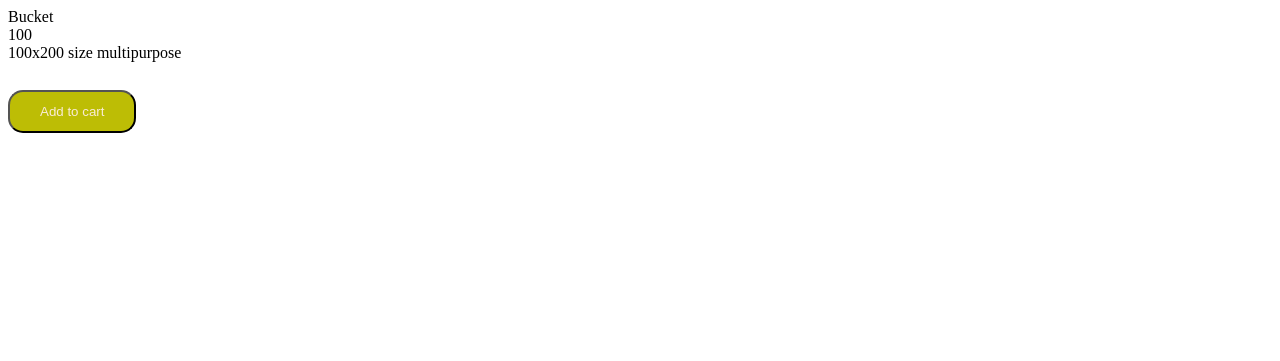
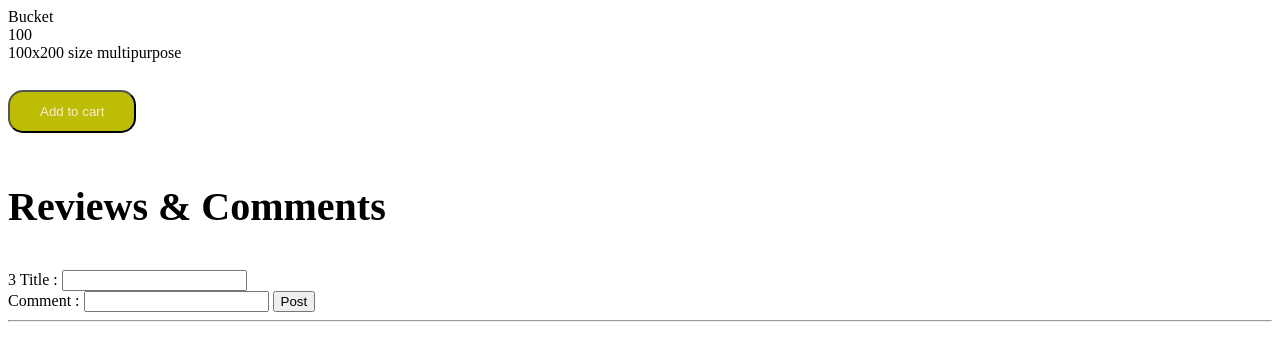
Before and after one commit to Saumya40-codes/Perfect-Buy, a Django app: page /view/3/ in a window 1280 px wide. Shown: the top 361 px of the page. Run offline with Django 4.2, Linux system fonts and the light colour scheme; data comes from the database, SQL or seed files in the repository; both versions use the stored data as it was after the commit.

Commit message:
changes in cart_items func

```diff
--- a/cart_site/cart/forms.py
+++ b/cart_site/cart/forms.py
@@ -1,6 +1,6 @@
 from django.forms import ModelForm
 
-from .models import Login, Products
+from .models import Login, Products, Comments
 
 
 class LoginForm(ModelForm):
@@ -12,3 +12,8 @@ class ProductsForm(ModelForm):
     class Meta:
         model = Products
         fields = ['name', 'price', 'descp']
+
+class CommentForm(ModelForm):
+    class Meta:
+        model = Comments
+        fields = ['title', 'comment']
--- a/cart_site/cart/models.py
+++ b/cart_site/cart/models.py
@@ -22,3 +22,9 @@ class Cart(models.Model):
     descp = models.CharField(max_length=100)
     def __str__(self):
         return self.name
+
+class Comments(models.Model):
+    title = models.CharField(max_length=50)
+    comment = models.CharField(max_length=500)
+    def __str__(self):
+        return self.title
--- a/cart_site/cart/templates/cart/home.html
+++ b/cart_site/cart/templates/cart/home.html
@@ -11,14 +11,30 @@
             justify-content: left;
             column-gap: 20px;
         }
+        .block{
+            overflow: hidden;
+        }
+        .lo{
+            float: right;
+        }
+        .exp{
+            float: left;
+        }
     </style>
 </head>
 <body>
     {% block content %}
+{% if not request.user.is_authenticated %}
     <div class="blk">
     <a href="{% url 'login' %}">Login</a>
     <a href="{% url 'signup' %}">Signup</a>
 </div>
+{% else %}
+<div class="block">
+<a href="{% url 'publish' %}" class="exp">Explore</a>
+<a href="{% url 'logout' %}" class="lo">Logout</a>
+</div>
+{% endif %}
     <h1>PerfectBuy</h1>
     <p>Get the best products from anywhere around the world</p>
     {% endblock %}
--- a/cart_site/cart/templates/cart/view.html
+++ b/cart_site/cart/templates/cart/view.html
@@ -12,6 +12,12 @@
     }
     .btn:hover{
         box-shadow: 6px 6px 9px rgba(0,0,0,0.5);
+    }
+
+    .rc{
+        margin-top: 50px;
+        font-size: 40px;
+        font-weight: bold;
     }
 </style>
 
@@ -32,4 +38,20 @@
 {% for message in messages %}
 {{message}} <a href="{% url 'cart' %}">View Your Cart</a>
 {% endfor %}
+
+
+<p class="rc">Reviews & Comments </p>
+<form action="{% url 'comment' %}" method="post">
+{% csrf_token %}
+<input type="hidden" name="item_ids" value="{{item.id}}">
+{{item.id}}
+Title : {{form.title}} <br>
+Comment : {{form.comment}}
+<input type="submit" value="Post">
+</form>
+<hr>
+{% for comments in comment %}
+<p>{{comments.title}}</p>
+<p>{{comments.comment}}</p>
+{% endfor %}
 {% endblock %}
--- a/cart_site/cart/urls.py
+++ b/cart_site/cart/urls.py
@@ -8,5 +8,6 @@ urlpatterns = [
     path('publish_prod/', views.publish_prod, name='publish_prod'),
     path('view/<str:pk>/', views.view, name='view'),
     path('logout/', views.logout_user, name='logout'),
-    path('cart/', views.cart, name='cart')
+    path('cart/', views.cart, name='cart'),
+    path('comment/',views.comment,name='comment'),
 ]
--- a/cart_site/cart/views.py
+++ b/cart_site/cart/views.py
@@ -1,13 +1,13 @@
 from django.shortcuts import render, redirect
 from django.http import HttpResponse
-from .models import Login, Products, Cart
-from .forms import LoginForm, ProductsForm
+from .models import Login, Products, Cart, Comments
+from .forms import LoginForm, ProductsForm, CommentForm
 from django.contrib.auth import authenticate, logout , login as login_dj
 from django.contrib.auth.models import User
 from django.contrib import messages
 from django.contrib.auth.decorators import login_required
 from django.contrib.auth.forms import UserCreationForm
-from django.db.models import Q
+from django.db.models import Q, Sum
 # Create your views here.
 
 
@@ -103,19 +103,34 @@ def view(request, pk):
         messages.success(request, 'Item added to cart successfully')
         pk = int(request.POST.get('item_id'))
         item = Products.objects.get(id=pk)
-        context = {'item': item}
+        form = CommentForm()
+        context = {'item': item, 'form': form}
         return render(request, 'cart/view.html', context)
     item = Products.objects.get(id=pk)
-    context = {'item': item}
+    form = CommentForm()
+    context = {'item': item, 'form': form}
     return render(request, 'cart/view.html', context)
 
 def cart(request):
     name = User.objects.get(username=request.user)
     items = Cart.objects.filter(user=name)
     item_count = items.count()
-    context = {'items': items, 'item_count': item_count}
+    total_price = items.aggregate(Sum('price'))['price__sum'] or 0
+    context = {'items': items, 'item_count': item_count, 'total_price': total_price}
     return render(request, 'cart/cart_items.html', context)
 
 def logout_user(request):
     logout(request)
     return redirect('index')
+
+def comment(request):
+    if request.method == 'POST':
+        pk = request.POST.get('item_ids')
+        com = CommentForm(request.POST)
+        if com.is_valid():
+            com.save()
+        item = Products.objects.get(id=pk)
+        form = CommentForm()
+        comments = Comments.objects.all()
+        context = {'comment': comments, 'item': item,'form': form}
+        return render(request, 'cart/view.html', context)
```
Also changed, not shown: cart_site/cart/templates/cart/cart_items.html (+5 -3 lines), cart_site/cart/migrations/0005_comments.py (added), cart_site/db.sqlite3.
